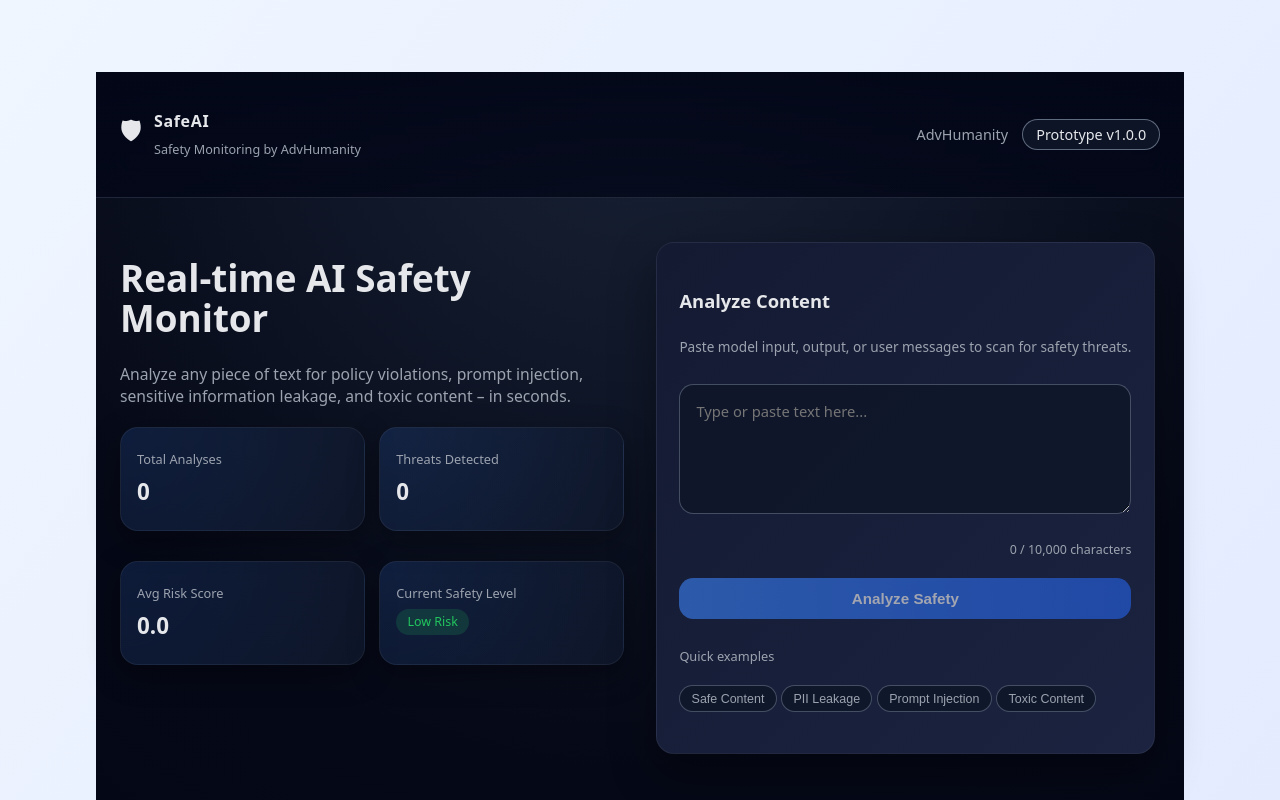
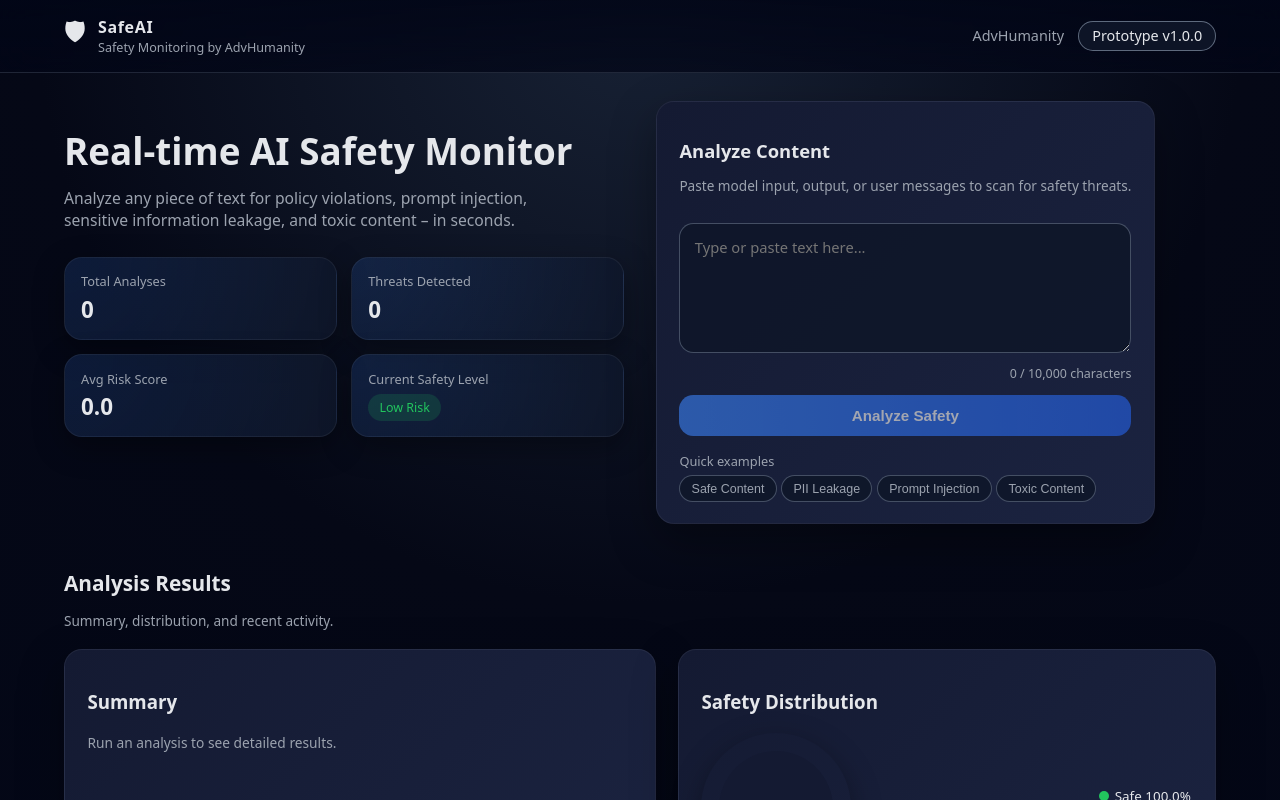
Before and after one commit to AdvHumanity/safeai-frontend, a React (Create React App) app: page / in a window 1280 px wide. Shown: the top 800 px of the page. Built offline with nearby package versions, Linux system fonts and the light colour scheme; no server answers.

Commit message:
Update API URL to production backend

```diff
--- a/src/App.tsx
+++ b/src/App.tsx
@@ -3,7 +3,8 @@ import React, { useState } from "react";
 import "./App.css";
 
 const API_BASE =
-  process.env.REACT_APP_API_URL || "http://localhost:8000"; // adjust if your backend path is different
+  process.env.REACT_APP_API_URL || "https://safeai-backend.onrender.com";
+ // adjust if your backend path is different
 
 type SafetyLevel = "LOW" | "MEDIUM" | "HIGH";
 
--- a/src/index.css
+++ b/src/index.css
@@ -1,83 +1,12 @@
+/* src/index.css */
 * {
-  margin: 0;
-  padding: 0;
   box-sizing: border-box;
 }
 
-body {
-  font-family: -apple-system, BlinkMacSystemFont, 'Segoe UI', 'Roboto', 'Oxygen',
-    'Ubuntu', 'Cantarell', 'Fira Sans', 'Droid Sans', 'Helvetica Neue',
-    sans-serif;
-  -webkit-font-smoothing: antialiased;
-  -moz-osx-font-smoothing: grayscale;
-  background: linear-gradient(to bottom right, #eff6ff, #e0e7ff);
-  min-height: 100vh;
-  padding: 2rem 4rem !important;
+html,
+body,
+#root {
+  margin: 0;
+  padding: 0;
+  height: 100%;
 }
-
-#root {
-  max-width: 1400px;
-  margin: 0 auto !important;
-  padding: 2rem !important;
-  width: 100%;
-}
-
-/* Main app container */
-.App {
-  padding: 2rem !important;
-  margin: 0 auto !important;
-  max-width: 1200px;
-}
-
-/* Additional container spacing */
-.container {
-  padding: 2rem !important;
-  margin: 1rem auto !important;
-  max-width: 100%;
-}
-
-/* Card/Section spacing */
-.card, .section {
-  margin: 1.5rem auto !important;
-  padding: 2rem !important;
-}
-
-/* Form elements spacing */
-form {
-  padding: 1.5rem !important;
-  max-width: 900px;
-  margin: 0 auto !important;
-}
-
-input, textarea, select, button {
-  margin: 0.75rem 0 !important;
-}
-
-/* Chart container spacing */
-.chart-container {
-  padding: 2rem !important;
-  margin: 2rem auto !important;
-  max-width: 800px;
-}
-
-/* Text areas and inputs */
-textarea {
-  padding: 1rem !important;
-  margin: 1rem 0 !important;
-}
-
-/* Headers */
-h1, h2, h3, h4, h5, h6 {
-  margin: 1rem 0 !important;
-  padding: 0.5rem 0 !important;
-}
-
-/* Paragraphs */
-p {
-  margin: 0.75rem 0 !important;
-}
-
-/* Divs with specific content */
-div {
-  margin: 0.5rem 0;
-}
```
